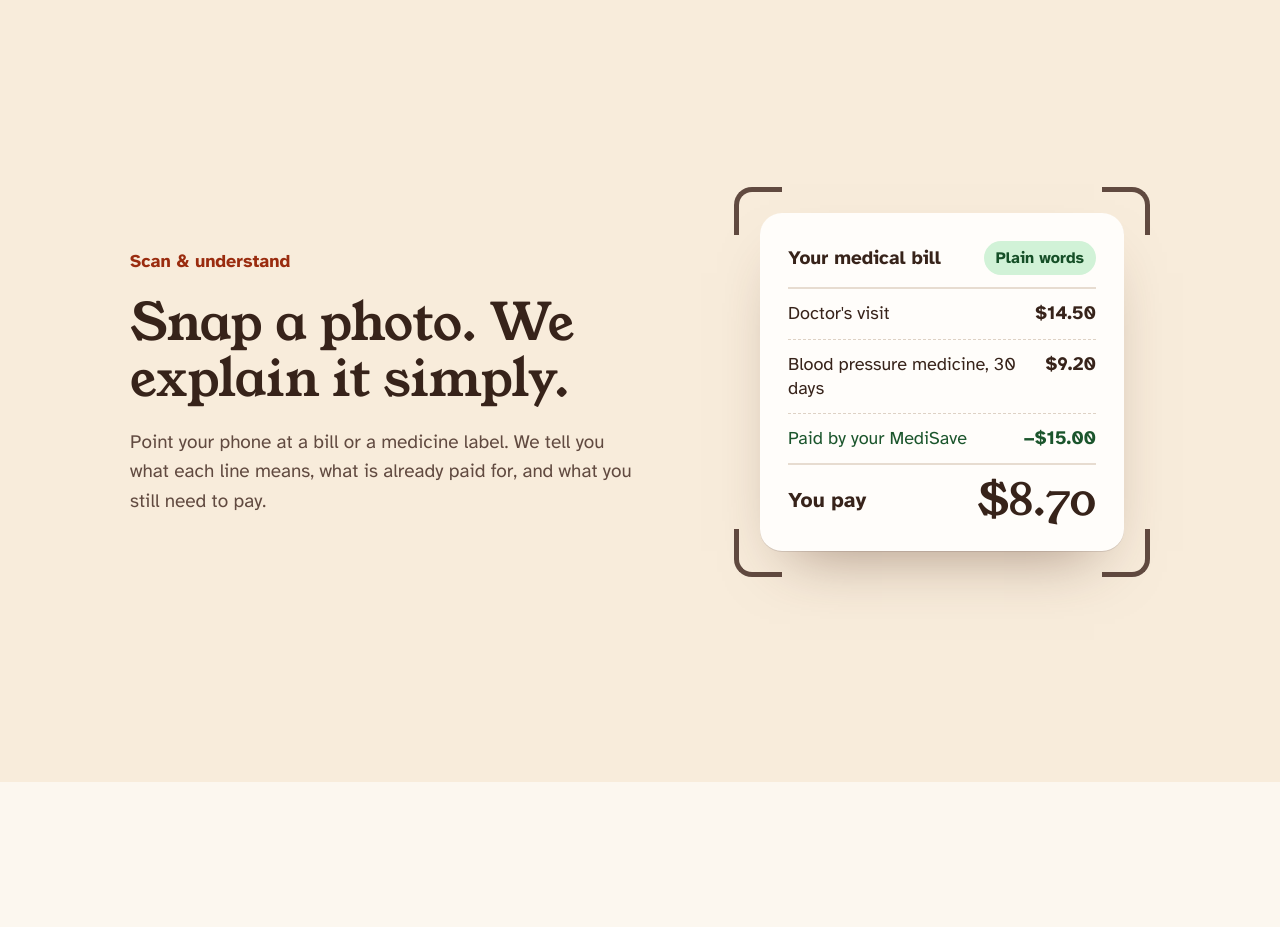
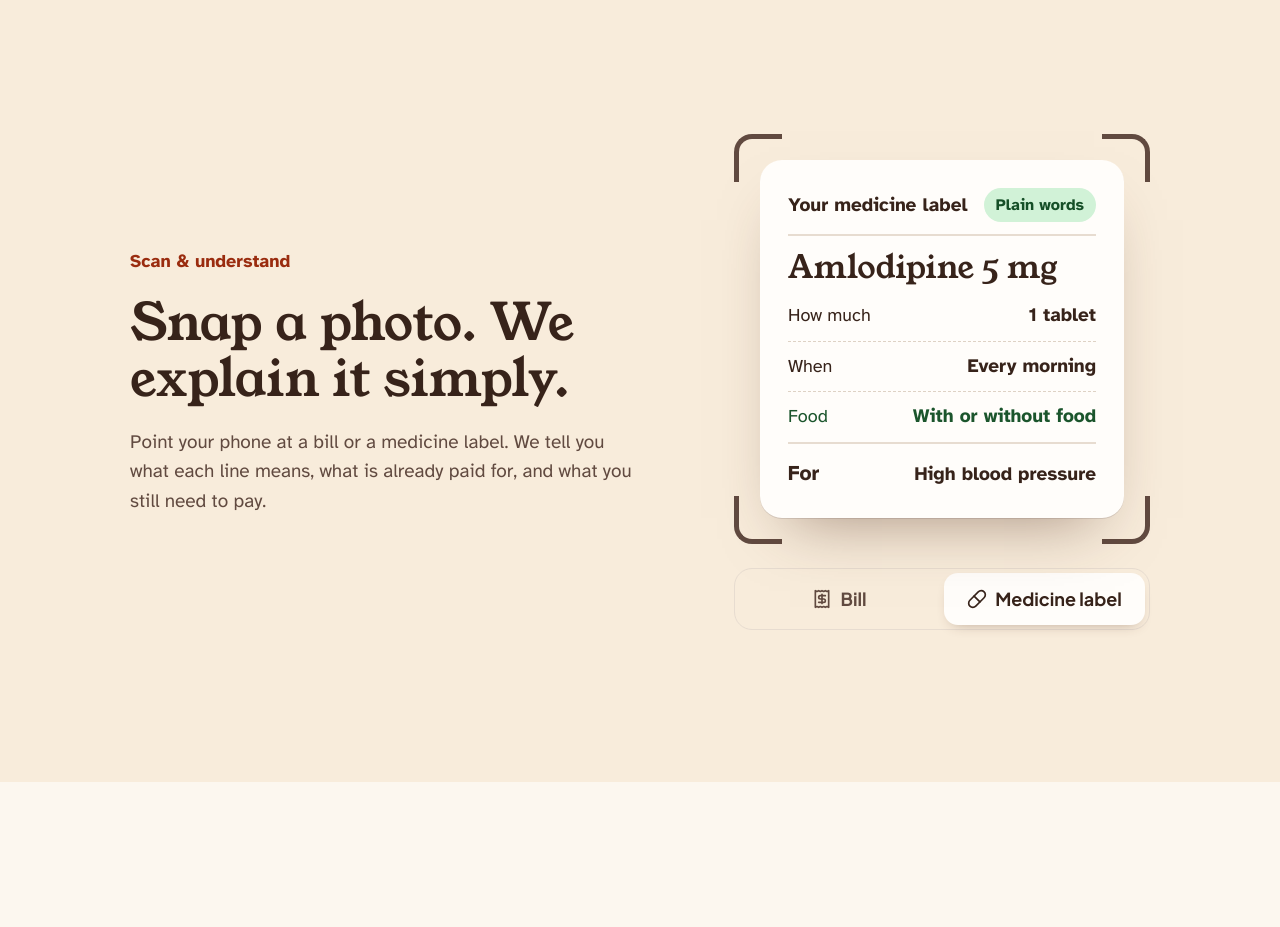
Before and after one commit to zacharyzai/wad2-proj, a Vue app: page /welcome in a window 1280 px wide. Shown: the part 820-1747 px from the top of the page. Built offline with nearby package versions, Linux system fonts and the light colour scheme.

Commit message:
feat(landing): "Snap a photo" alternates between a bill and a medicine label, with a re-scan sweep; Bill / Medicine label picker

```diff
--- a/src/i18n/locales/en.json
+++ b/src/i18n/locales/en.json
@@ -455,7 +455,19 @@
       "visit": "Doctor's visit",
       "med": "Blood pressure medicine, 30 days",
       "medisave": "Paid by your MediSave",
-      "pay": "You pay"
+      "pay": "You pay",
+      "labelTitle": "Your medicine label",
+      "howMuch": "How much",
+      "oneTablet": "1 tablet",
+      "when": "When",
+      "morning": "Every morning",
+      "food": "Food",
+      "anyFood": "With or without food",
+      "forWhat": "For",
+      "bloodPressure": "High blood pressure",
+      "pick": "Show an example",
+      "billTab": "Bill",
+      "labelTab": "Medicine label"
     },
     "listen": {
       "kicker": "Read aloud in your language",
--- a/src/i18n/locales/ms.json
+++ b/src/i18n/locales/ms.json
@@ -455,7 +455,19 @@
       "visit": "Lawatan doktor",
       "med": "Ubat darah tinggi, 30 hari",
       "medisave": "Dibayar oleh MediSave anda",
-      "pay": "Anda bayar"
+      "pay": "Anda bayar",
+      "labelTitle": "Label ubat anda",
+      "howMuch": "Berapa banyak",
+      "oneTablet": "1 biji",
+      "when": "Bila",
+      "morning": "Setiap pagi",
+      "food": "Makanan",
+      "anyFood": "Sebelum atau selepas makan",
+      "forWhat": "Untuk",
+      "bloodPressure": "Darah tinggi",
+      "pick": "Tunjukkan contoh",
+      "billTab": "Bil",
+      "labelTab": "Label ubat"
     },
     "listen": {
       "kicker": "Dibacakan dalam bahasa anda",
--- a/src/i18n/locales/zh.json
+++ b/src/i18n/locales/zh.json
@@ -455,7 +455,19 @@
       "visit": "看医生",
       "med": "降血压药，30天",
       "medisave": "保健储蓄已付",
-      "pay": "您需付"
+      "pay": "您需付",
+      "labelTitle": "您的药物标签",
+      "howMuch": "每次",
+      "oneTablet": "1 粒",
+      "when": "时间",
+      "morning": "每天早上",
+      "food": "饮食",
+      "anyFood": "饭前饭后都可以",
+      "forWhat": "用途",
+      "bloodPressure": "高血压",
+      "pick": "查看例子",
+      "billTab": "账单",
+      "labelTab": "药物标签"
     },
     "listen": {
       "kicker": "用您的语言读出来",
--- a/src/styles/views/LandingPage.css
+++ b/src/styles/views/LandingPage.css
@@ -120,7 +120,20 @@
 .corner.tr { top: 0; right: 0; border-top-width: 5px; border-right-width: 5px; border-top-right-radius: 18px; }
 .corner.bl { bottom: 0; left: 0; border-bottom-width: 5px; border-left-width: 5px; border-bottom-left-radius: 18px; }
 .corner.br { bottom: 0; right: 0; border-bottom-width: 5px; border-right-width: 5px; border-bottom-right-radius: 18px; }
-.bill { border-radius: 22px; padding: clamp(20px, 3vw, 28px); }
+.bill { border-radius: 22px; display: grid; } /* both cards in one cell: the taller sets the height, so swapping never jumps */
+/* One card: the bill or the medicine label. The one going fades and sinks a little; the new one rises into place. */
+.face { grid-area: 1 / 1; position: relative; padding: clamp(20px, 3vw, 28px); border-radius: 22px; transition: opacity 420ms cubic-bezier(0.2, 0.8, 0.2, 1) 120ms, transform 420ms cubic-bezier(0.2, 0.8, 0.2, 1) 120ms, visibility 0s; }
+.face:not(.on) { opacity: 0; transform: translateY(14px) scale(0.97); visibility: hidden; pointer-events: none; transition: opacity 220ms ease-in, transform 220ms ease-in, visibility 0s 220ms; }
+.label-name { font-size: clamp(26px, 2.6vw, 32px); line-height: 1.15; padding: 14px 0 4px; }
+.for { font-size: 19px; font-weight: 700; text-align: right; }
+/* After each swap the new card is scanned again: a line sweeps from top to bottom once. */
+.rescan { position: absolute; left: -10px; right: -10px; top: 0; height: 4px; border-radius: 4px; opacity: 0; pointer-events: none; background: var(--l-accent); box-shadow: 0 0 18px 5px oklch(0.52 0.16 35 / 0.35); animation: rescan 1100ms cubic-bezier(0.45, 0, 0.25, 1) 160ms both; }
+@keyframes rescan { 0% { top: 0; opacity: 0; } 12% { opacity: 1; } 88% { opacity: 1; } 100% { top: calc(100% - 4px); opacity: 0; } }
+/* Bill / Medicine label: pick which one the frame shows. */
+.scan-pick { width: 100%; max-width: 440px; display: flex; gap: 4px; padding: 4px; border-radius: 18px; background: var(--l-sand); border: 1px solid var(--l-line); }
+.scan-pick > button { flex: 1 1 0; display: inline-flex; align-items: center; justify-content: center; gap: 8px; min-height: 52px; padding: 6px 12px; border: 0; border-radius: 14px; background: transparent; color: var(--l-muted); font-size: 18px; font-weight: 700; transition: background-color 0.25s, color 0.25s, box-shadow 0.25s; }
+.scan-pick > button:hover { color: var(--l-ink); }
+.scan-pick > button[aria-pressed='true'] { background: var(--l-card); color: var(--l-ink); box-shadow: 0 6px 14px -8px var(--l-shadow); }
 .bill-plain { display: flex; flex-direction: column; }
 .bill-head { display: flex; align-items: center; justify-content: space-between; gap: 12px; padding-bottom: 12px; border-bottom: 2px solid var(--l-line); }
 .tag { font-size: 16px; font-weight: 700; padding: 5px 12px; border-radius: 999px; background: oklch(0.93 0.05 150); color: oklch(0.38 0.09 150); white-space: nowrap; }
@@ -210,4 +223,5 @@
   .head { transform: none; }
   .hero-art .fly, .hero-art .bottle, .speaker-face::before, .speaker-face::after, .speaker-face .icon { animation: none; }
   .speaker-face::before, .speaker-face::after { opacity: 0; }
+  .rescan { display: none; }
 }
--- a/src/views/LandingPage.vue
+++ b/src/views/LandingPage.vue
@@ -51,6 +51,19 @@ function pickHead(i) {
   head.value = i
   pinned.value = true
   setLocale(LANGS[i].lang)
+}
+
+// "Snap a photo": the scan frame takes turns showing a bill and a medicine label, every 5 s, each swap re-scanned.
+// Tapping Bill or Medicine label stops it there (WCAG 2.2.2), like the headline. Still with reduced motion.
+const SCAN_ITEMS = ['bill', 'label']
+const scanItem = ref('bill')
+const scanPinned = ref(false)
+const scanTimer = setInterval(() => {
+  if (!scanPinned.value && !reduceMq.matches) scanItem.value = scanItem.value === 'bill' ? 'label' : 'bill'
+}, 5000)
+function pickScan(item) {
+  scanItem.value = item
+  scanPinned.value = true
 }
 
 // Read-aloud demo. shortcut: browser speech only (no cloud TTS fallback like ReadAloud); fine for a demo line.
@@ -198,6 +211,7 @@ onMounted(() => {
 
 onBeforeUnmount(() => {
   clearInterval(timer)
+  clearInterval(scanTimer)
   cancelAnimationFrame(raf)
   removeEventListener('scroll', onScroll)
   removeEventListener('scroll', updateNav)
@@ -271,10 +285,12 @@ onBeforeUnmount(() => {
           <h2 id="scan-title" class="title2 serif">{{ t('landing.scan.title') }}</h2>
           <p class="lede">{{ t('landing.scan.text') }}</p>
         </div>
-        <div class="demo">
+        <div class="demo col">
           <div class="frame">
             <span v-for="c in ['tl', 'tr', 'bl', 'br']" :key="c" class="corner" :class="c" aria-hidden="true"></span>
             <div data-fall="2" data-a="0.02" data-b="0.5" data-r0="-14" data-dx="-50" class="paper bill">
+              <!-- Both cards sit in the same spot (the taller one sets the size, so nothing jumps); only one shows at a time. -->
+              <div class="face" :class="{ on: scanItem === 'bill' }" :aria-hidden="scanItem !== 'bill'" data-testid="scan-face-bill">
               <div data-morph="in" data-ma="0.72" data-mb="0.92" class="bill-plain">
                 <div class="bill-head">
                   <span class="strong">{{ t('landing.scan.billTitle') }}</span>
@@ -295,8 +311,42 @@ onBeforeUnmount(() => {
                 <div class="strong"><span>NET PAYABLE</span><span>8.70</span></div>
                 <div class="barcode"></div>
               </div>
+              </div>
+
+              <div class="face" :class="{ on: scanItem === 'label' }" :aria-hidden="scanItem !== 'label'" data-testid="scan-face-label">
+                <div data-morph="in" data-ma="0.72" data-mb="0.92" class="bill-plain">
+                  <div class="bill-head">
+                    <span class="strong">{{ t('landing.scan.labelTitle') }}</span>
+                    <span class="tag">{{ t('landing.scan.plain') }}</span>
+                  </div>
+                  <!-- The medicine name stays as printed; dose numbers stay digits. -->
+                  <div class="label-name serif">Amlodipine 5 mg</div>
+                  <div class="bill-line"><span>{{ t('landing.scan.howMuch') }}</span><b>{{ t('landing.scan.oneTablet') }}</b></div>
+                  <div class="bill-line"><span>{{ t('landing.scan.when') }}</span><b>{{ t('landing.scan.morning') }}</b></div>
+                  <div class="bill-line paid"><span>{{ t('landing.scan.food') }}</span><b>{{ t('landing.scan.anyFood') }}</b></div>
+                  <div class="bill-total"><span class="strong">{{ t('landing.scan.forWhat') }}</span><span class="for">{{ t('landing.scan.bloodPressure') }}</span></div>
+                </div>
+                <!-- Fine print in English on purpose: what a real pharmacy label looks like. -->
+                <div data-morph="out" data-ma="0.7" data-mb="0.88" class="receipt" aria-hidden="true">
+                  <div class="r-title">POLYCLINIC PHARMACY</div>
+                  <div><span>AMLODIPINE BESYLATE 5MG TAB</span></div>
+                  <div><span>TAKE 1 TAB OM</span><span>QTY 30</span></div>
+                  <div><span>FOR HIGH BLOOD PRESSURE</span></div>
+                  <div><span>KEEP OUT OF REACH OF CHILDREN</span></div>
+                  <div class="strong"><span>DISP 24/10/26</span><span>RX 5512093</span></div>
+                  <div class="barcode"></div>
+                </div>
+              </div>
+
               <div data-morph="scan" data-ma="0.5" data-mb="0.72" class="scanline" aria-hidden="true"></div>
+              <!-- Each swap is scanned again: a line sweeps down the new card (restarted by the key). -->
+              <div :key="scanItem" class="rescan" aria-hidden="true"></div>
             </div>
+          </div>
+          <div class="segmented scan-pick" role="group" :aria-label="t('landing.scan.pick')" data-testid="scan-pick">
+            <button v-for="item in SCAN_ITEMS" :key="item" type="button" :aria-pressed="scanItem === item" @click="pickScan(item)">
+              <AppIcon :name="item === 'bill' ? 'receipt' : 'pill'" :size="20" />{{ t(`landing.scan.${item}Tab`) }}
+            </button>
           </div>
         </div>
       </div>
```
Also changed, not shown: src/i18n/locales/ta.json, 1 other file (tests, documents, lock files or other folders).
